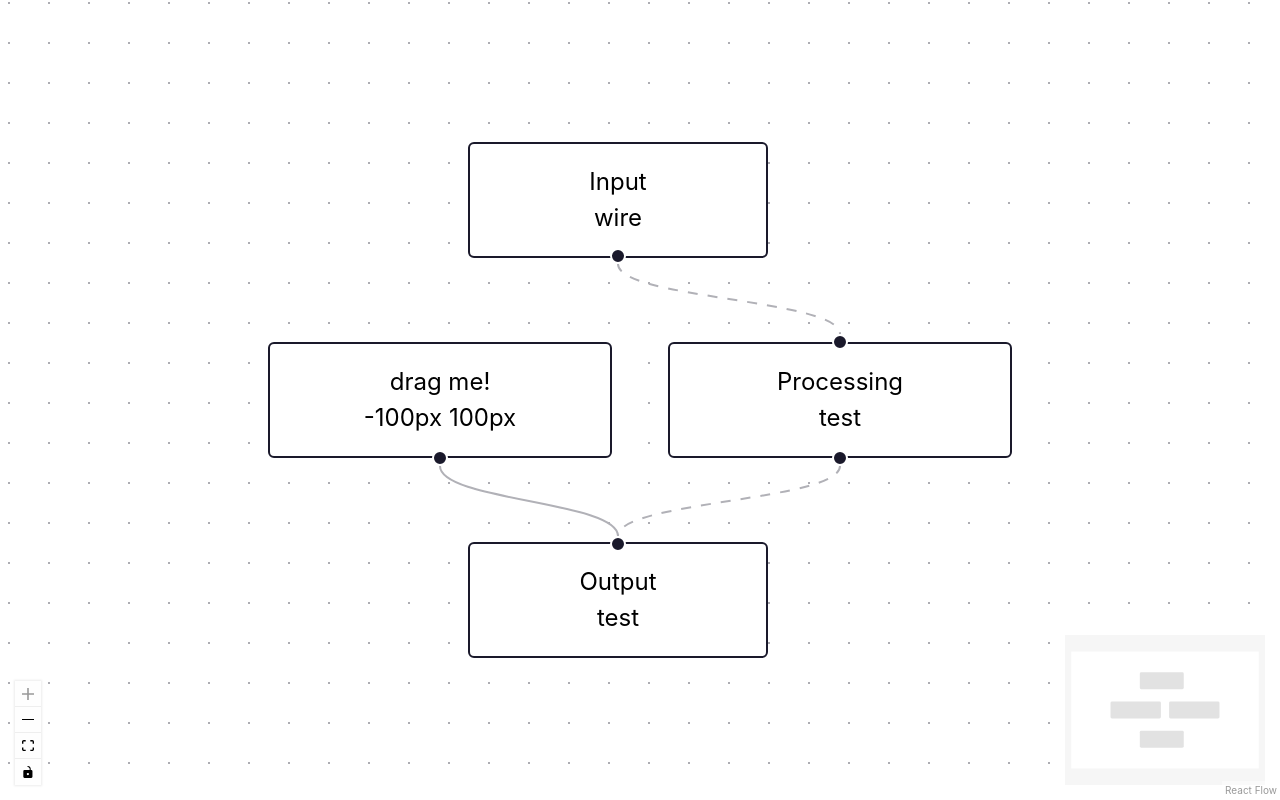
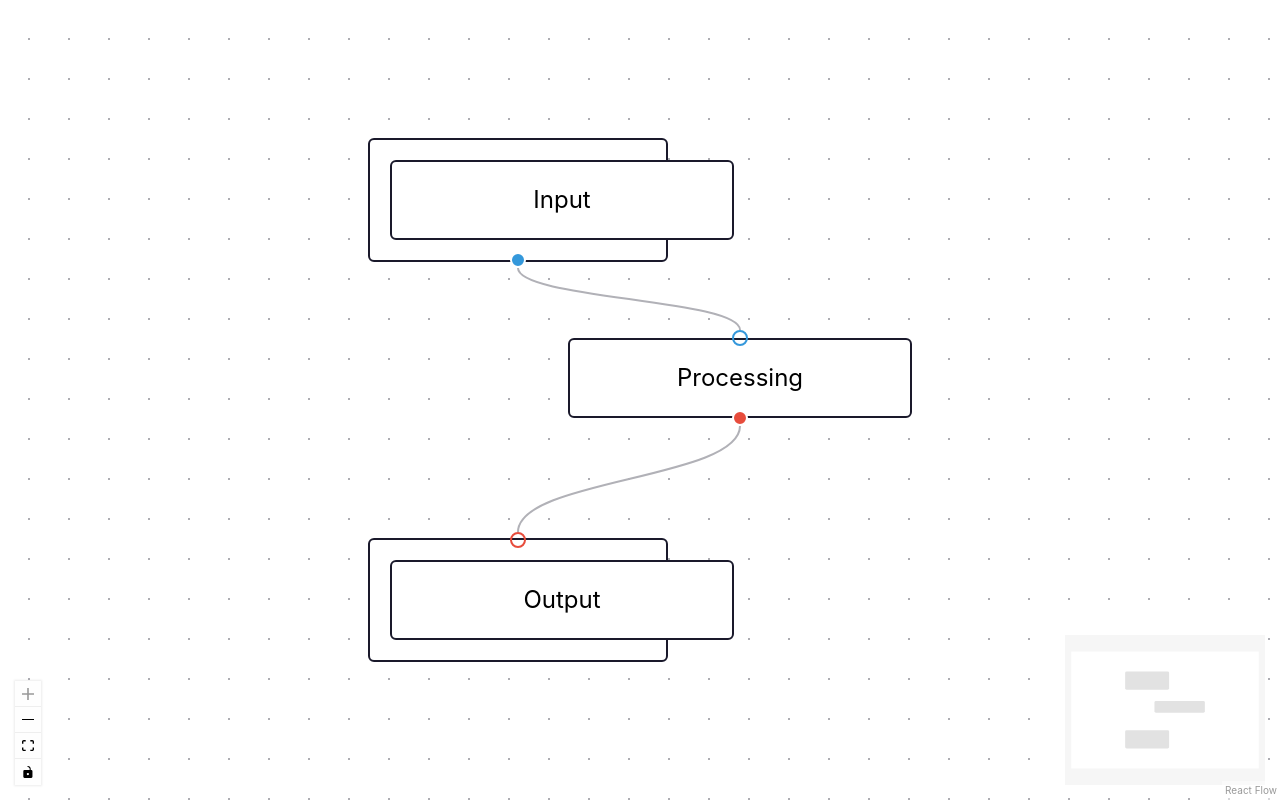
Before and after one commit to KoMatrich/Vulkan-Flow, a React (Vite) app: page / in a window 1280 px wide. Built offline with nearby package versions, Linux system fonts and the light colour scheme.

Commit message:
feat: enhance node types with input/output handling and color coding

```diff
--- a/src/edges/index.ts
+++ b/src/edges/index.ts
@@ -1,11 +1,10 @@
-import type { Edge, EdgeTypes } from '@xyflow/react';
+import type {Edge, EdgeTypes} from '@xyflow/react';
 
 export const initialEdges: Edge[] = [
-  { id: 'a->c', source: 'a', target: 'c', animated: true },
-  { id: 'b->d', source: 'b', target: 'd' },
-  { id: 'c->d', source: 'c', target: 'd', animated: true },
+    {id: 'a->b', source: 'a', target: 'b'},
+    {id: 'b->c', source: 'b', target: 'c'},
 ];
 
 export const edgeTypes = {
-  // Add your custom edge types here!
+    // Add your custom edge types here!
 } satisfies EdgeTypes;
--- a/src/handlers/onConnectHandler.ts
+++ b/src/handlers/onConnectHandler.ts
@@ -1,4 +1,6 @@
-import { Node, Edge, Connection, addEdge } from "@xyflow/react";
+import {addEdge, Connection, Edge, Node} from "@xyflow/react";
+import React from "react";
+import {Type2Color} from "../type2Colors.ts";
 
 export const onConnectHandler = (
     params: Connection,
@@ -26,5 +28,10 @@ export const onConnectHandler = (
         return;
     }
 
+    // set edge color based on type
+    params['animated'] = true;
+    params['type'] = outputType;
+    params['style'] = {stroke: Type2Color(outputType)};
+
     setEdges((eds) => addEdge(params, eds));
 };
--- a/src/handlers/onEdgeContextMenuHandler.ts
+++ b/src/handlers/onEdgeContextMenuHandler.ts
@@ -1,4 +1,5 @@
-import { Node, Edge, Connection, addEdge } from "@xyflow/react";
+import {Edge} from "@xyflow/react";
+import React from "react";
 
 export const onEdgeContextMenuHandler = (
     event: React.MouseEvent,
--- a/src/handlers/onNodeContextMenuHandler.ts
+++ b/src/handlers/onNodeContextMenuHandler.ts
@@ -1,4 +1,5 @@
-import { Node, Edge, Connection, addEdge } from "@xyflow/react";
+import {Node} from "@xyflow/react";
+import React from "react";
 
 export const onNodeContextMenuHandler = (
     event: React.MouseEvent,
--- a/src/nodes/InputNode.tsx
+++ b/src/nodes/InputNode.tsx
@@ -1,21 +1,34 @@
 import {Handle, type Node, type NodeProps, Position} from "@xyflow/react";
 import React from "react";
 import {useNodeClickHandlers} from "../handlers/onClick.ts";
+import {Type2Color} from "../type2Colors.ts";
 
-export type InputNode = Node<{ label?: string }, "input">;
+export type InputNode = Node<{ outputType?: string }, "input">;
 
-export function InputNode({ data }: NodeProps<InputNode>) {
+export function InputNode({data}: NodeProps<InputNode>) {
     const {handleClick, handleDoubleClick} = useNodeClickHandlers(
-        () => console.log("Input Node Single Clicked:", data.label),
-        () => console.log("Input Node Double Clicked:", data.label)
+        () => console.log("Input Node Single Clicked"),
+        () => console.log("Input Node Double Clicked")
     );
 
-    data['outputType'] = 'string';
+    const outputColor = Type2Color(data.outputType);
+
     return (
-        <div onClick={handleClick} onDoubleClick={handleDoubleClick} className="border p-2 rounded bg-gray-100">
+        <div
+            className="react-flow__node-default"
+            onClick={handleClick}
+            onDoubleClick={handleDoubleClick}
+        >
             <div>Input</div>
-            {data.label && <div>{data.label}</div>}
-            <Handle type="source" position={Position.Bottom}/>
+
+            {/* Source Handle (Output - Filled) */}
+            <Handle
+                type="source"
+                position={Position.Bottom}
+                style={{
+                    backgroundColor: outputColor, // Filled handle for output
+                }}
+            />
         </div>
     );
 }
--- a/src/nodes/OutputNode.tsx
+++ b/src/nodes/OutputNode.tsx
@@ -1,14 +1,26 @@
 import {Handle, type Node, type NodeProps, Position} from "@xyflow/react";
+import {Type2Color} from "../type2Colors.ts";
 
-export type OutputNode = Node<{ label?: string }, "output">;
+export type OutputNode = Node<{ inputType?: string }, "output">;
 
 export function OutputNode({data}: NodeProps<OutputNode>) {
-    data['inputType'] = 'number';
+    const inputColor = Type2Color(data.inputType);
+
     return (
-        <div>
+        <div
+            className="react-flow__node-default"
+        >
             <div>Output</div>
-            {data.label && <div>{data.label}</div>}
-            <Handle type="target" position={Position.Top}/>
+
+            {/* Target Handle (Input - Outlined) */}
+            <Handle
+                type="target"
+                position={Position.Top}
+                style={{
+                    backgroundColor: "transparent",
+                    border: `1px solid ${inputColor}`, // Outlined handle for input
+                }}
+            />
         </div>
     );
 }
--- a/src/nodes/PositionLoggerNode.tsx
+++ /dev/null
@@ -1,24 +0,0 @@
-import { Handle, Position, type NodeProps, type Node } from "@xyflow/react";
-
-export type PositionLoggerNode = Node<{ label: string }, "position-logger">;
-
-export function PositionLoggerNode({
-  positionAbsoluteX,
-  positionAbsoluteY,
-  data,
-}: NodeProps<PositionLoggerNode>) {
-  const x = `${Math.round(positionAbsoluteX)}px`;
-  const y = `${Math.round(positionAbsoluteY)}px`;
-
-  return (
-    <div className="react-flow__node-default">
-      {data.label && <div>{data.label}</div>}
-
-      <div>
-        {x} {y}
-      </div>
-
-      <Handle type="source" position={Position.Bottom} />
-    </div>
-  );
-}
--- a/src/nodes/ProcessingNode.tsx
+++ b/src/nodes/ProcessingNode.tsx
@@ -1,16 +1,36 @@
 import {Handle, type Node, type NodeProps, Position} from "@xyflow/react";
+import {Type2Color} from "../type2Colors.ts";
 
-export type ProcessingNode = Node<{ label?: string }, "processing">;
+export type ProcessingNode = Node<{ inputType?: string; outputType?: string }, "processing">;
 
 export function ProcessingNode({data}: NodeProps<ProcessingNode>) {
-    data['inputType'] = 'string';
-    data['outputType'] = 'number';
+    const inputColor = Type2Color(data.inputType);
+    const outputColor = Type2Color(data.outputType);
+
     return (
-        <div className="react-flow__node-default">
+        <div
+            className="react-flow__node-default"
+        >
             <div>Processing</div>
-            {data.label && <div>{data.label}</div>}
-            <Handle type="target" position={Position.Top}/>
-            <Handle type="source" position={Position.Bottom}/>
+
+            {/* Target Handle (Input - Outlined) */}
+            <Handle
+                type="target"
+                position={Position.Top}
+                style={{
+                    backgroundColor: "transparent",
+                    border: `1px solid ${inputColor}`, // Outlined handle for input
+                }}
+            />
+
+            {/* Source Handle (Output - Filled) */}
+            <Handle
+                type="source"
+                position={Position.Bottom}
+                style={{
+                    backgroundColor: outputColor, // Filled handle for output
+                }}
+            />
         </div>
     );
 }
--- a/src/nodes/index.ts
+++ b/src/nodes/index.ts
@@ -1,35 +1,33 @@
-import type { NodeTypes } from "@xyflow/react";
+import type {Node, NodeTypes} from "@xyflow/react";
+import {InputNode} from "./InputNode";
+import {OutputNode} from "./OutputNode";
+import {ProcessingNode} from "./ProcessingNode";
 
-import { PositionLoggerNode } from "./PositionLoggerNode";
-import { AppNode } from "./types";
-import { InputNode } from "./InputNode";
-import { OutputNode } from "./OutputNode";
-import { ProcessingNode } from "./ProcessingNode";
-
-export const initialNodes: AppNode[] = [
-  { id: "a", type: "input", position: { x: 0, y: 0 }, data: { label: "wire" } },
+export const initialNodes: Node[] = [
+    {
+        id: "a", type: "input", position: {x: 0, y: 0},
+        data: {
+            outputType: "string"
+        }
+    },
     {
         id: "b",
-    type: "position-logger",
-    position: { x: -100, y: 100 },
-    data: { label: "drag me!" },
+        type: "processing",
+        position: {x: 100, y: 100},
+        data: {
+            inputType: "string",
+            outputType: "number"
+        }
     },
     {
         id: "c",
-    type: "processing",
-    position: { x: 100, y: 100 },
-    data: { label: "test" },
-  },
-  {
-    id: "d",
         type: "output",
-    position: { x: 0, y: 200 },
-    data: { label: "test" },
+        position: {x: 0, y: 200},
+        data: {inputType: "number"}
     },
 ];
 
 export const nodeTypes = {
-  "position-logger": PositionLoggerNode,
     input: InputNode,
     processing: ProcessingNode,
     output: OutputNode,
--- a/src/nodes/types.ts
+++ /dev/null
@@ -1,6 +0,0 @@
-import { OutputNode } from './OutputNode';
-import { PositionLoggerNode } from './PositionLoggerNode';
-import { InputNode } from './InputNode';
-import { ProcessingNode } from './ProcessingNode';
-
-export type AppNode = PositionLoggerNode | OutputNode | InputNode | ProcessingNode;
--- /dev/null
+++ b/src/type2Colors.ts
@@ -0,0 +1,10 @@
+const type2Color: Record<string, string> = {
+    string: "#3498db", // Blue
+    number: "#e74c3c", // Red
+    boolean: "#2ecc71", // Green
+    default: "#95a5a6", // Gray
+};
+
+export function Type2Color(type?: string) {
+    return type2Color[type] ?? type2Color.default;
+}
```
Also changed, not shown: src/App.tsx (+6 -17 lines). Lines whose indentation alone changed are shown as unchanged.
